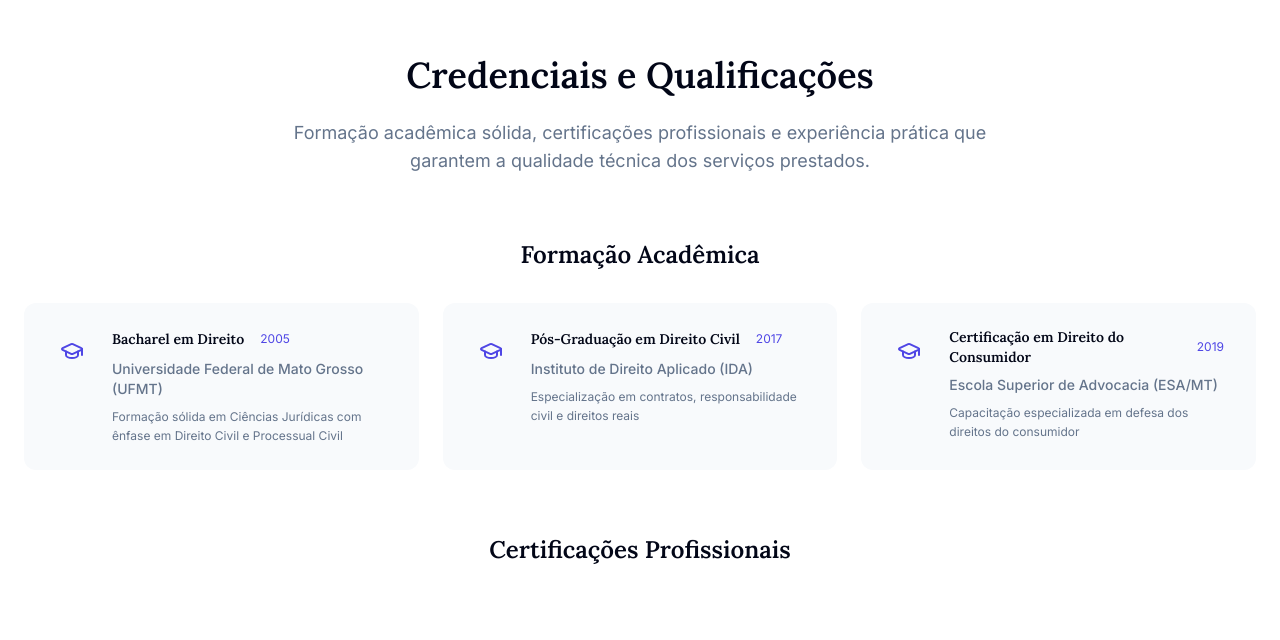
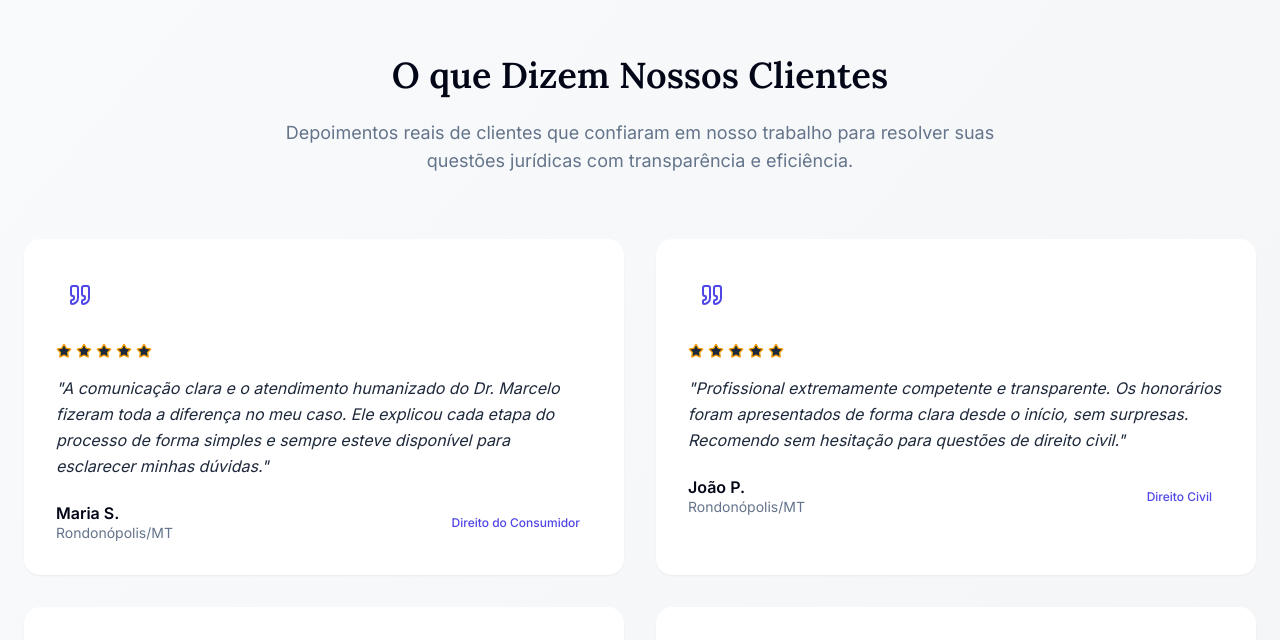
Before and after one commit to xIceWizarDx/Marcelo_Advocacia, a React (Vite) app: page /sobre-marcelo-baia in a window 1280 px wide. Shown: the part 5065-5705 px from the top of the page. Built offline with nearby package versions, Linux system fonts and the light colour scheme.

Commit message:
Atualizando arquivos compilados

```diff
--- a/src/pages/sobre-marcelo-baia/index.jsx
+++ b/src/pages/sobre-marcelo-baia/index.jsx
@@ -74,9 +74,6 @@ const SobreMarceloBaia = () => {
           {/* Methodology */}
           <MethodologySection />
 
-          {/* Credentials */}
-          <CredentialsSection />
-
           {/* Testimonials */}
           <TestimonialsSection />
 
```
